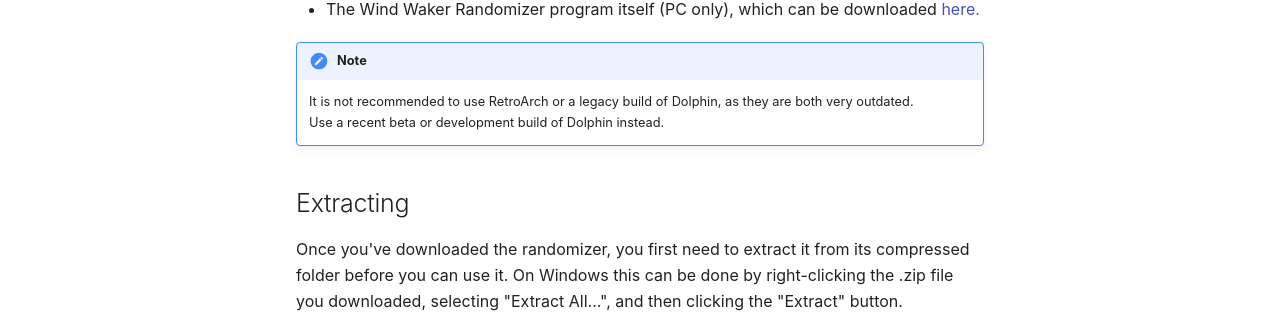
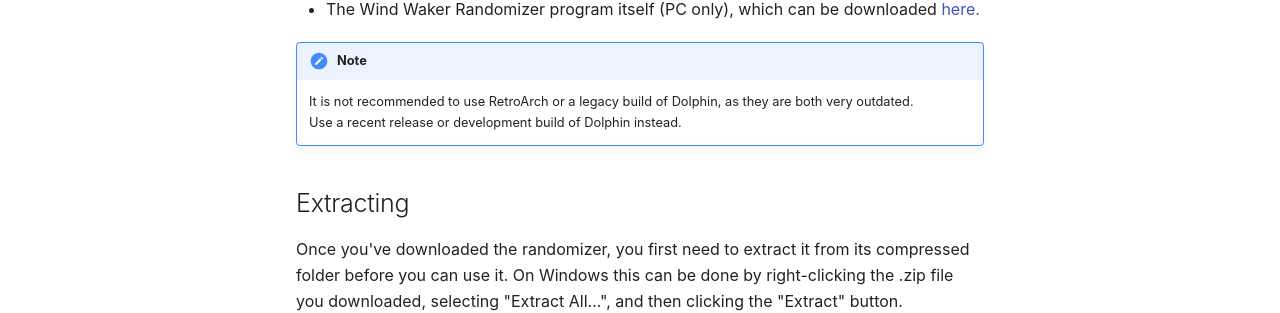
Before and after one commit to LagoLunatic/wwrando, an MkDocs documentation site: the page built from docs/getting-started.md, in a window 1280 px wide and 900 px high. Shown: the part 394-707 px from the top of the window. Built offline with MkDocs 1.6.1 and Material for MkDocs 9.7.7, drawn with Linux system fonts in a browser that asks for light colours; comment, search, counter and statistics services are not loaded.

Commit message:
Update website, Dolphin renamed "beta" to "release"

```diff
--- a/docs/getting-started.md
+++ b/docs/getting-started.md
@@ -11,7 +11,7 @@
 
 !!! note
     It is not recommended to use RetroArch or a legacy build of Dolphin, as they are both very outdated.
-    Use a recent beta or development build of Dolphin instead.
+    Use a recent release or development build of Dolphin instead.
 
 ## Extracting
 
```
Also changed, not shown: docs/faq.md (+1 -1 lines).
